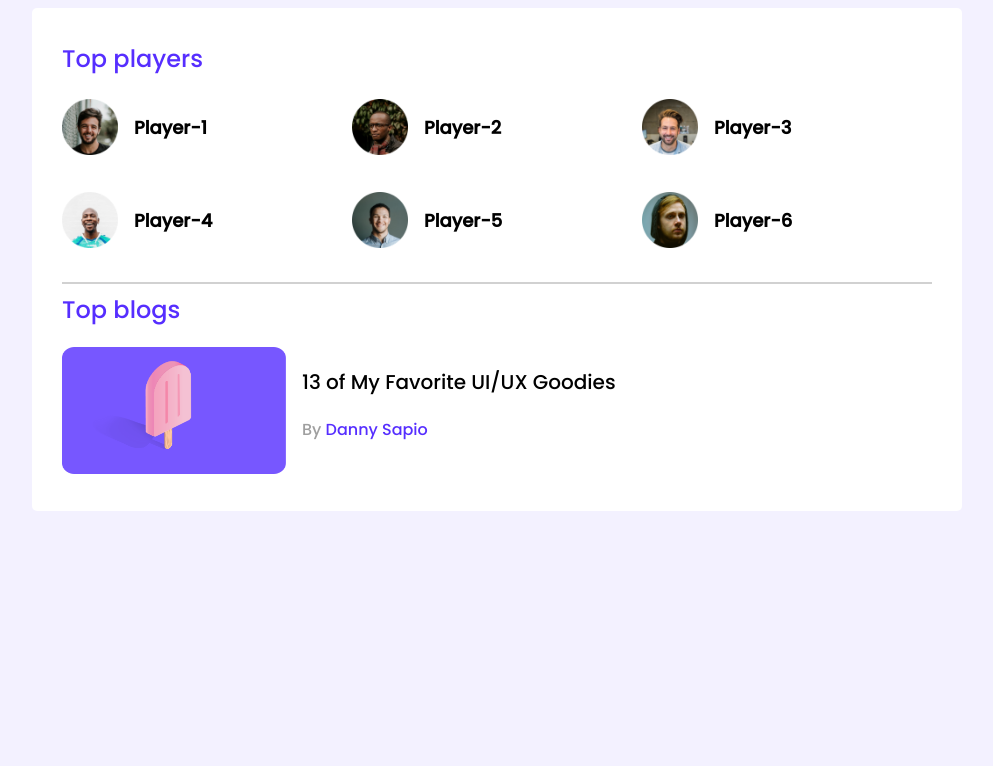
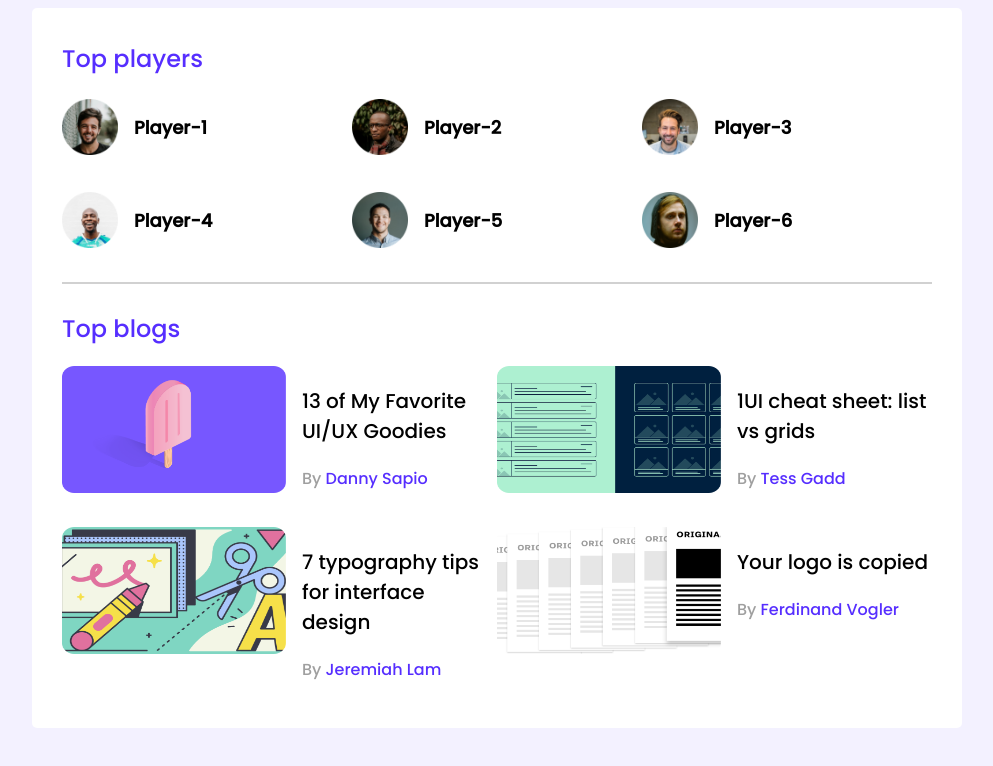
Before and after one commit to SynysterRudro/Module-9--HTML-CSS-only-Landing-page, a plain HTML site: page index.html in a window 1280 px wide. Shown: the whole page, without its empty margins (143-1136 px from the left). Drawn offline with Linux system fonts and the light colour scheme.

Commit message:
first page nearly completed

```diff
--- a/index.html
+++ b/index.html
@@ -73,6 +73,42 @@
                         </div>
 
                     </article>
+                    <article class="blog">
+
+                        <div class="thumbnail">
+                            <img src="images/blogs/blog-2.png" alt="">
+                        </div>
+                        <div class="blog-info">
+                            <h3 class="blog-title">1UI cheat sheet:
+                                list vs grids</h3>
+                            <p class="blog-author">By <a href="">Tess Gadd</a></p>
+                        </div>
+
+                    </article>
+                    <article class="blog">
+
+                        <div class="thumbnail">
+                            <img src="images/blogs/blog-3.png" alt="">
+                        </div>
+                        <div class="blog-info">
+                            <h3 class="blog-title">7 typography tips
+                                for interface design</h3>
+                            <p class="blog-author">By <a href="">Jeremiah Lam</a></p>
+                        </div>
+
+                    </article>
+                    <article class="blog">
+
+                        <div class="thumbnail">
+                            <img src="images/blogs/blog-4.png" alt="">
+                        </div>
+                        <div class="blog-info">
+                            <h3 class="blog-title">Your logo is
+                                copied</h3>
+                            <p class="blog-author">By <a href="">Ferdinand Vogler</a></p>
+                        </div>
+
+                    </article>
 
                 </div>
             </div>
--- a/styles/style.css
+++ b/styles/style.css
@@ -16,6 +16,7 @@ main {
 
 hr {
     border: 1px solid #D1D1D1;
+    margin-bottom: 27px;
 
 }
 
@@ -68,6 +69,12 @@ hr {
 
 /* top blogs style  */
 
+.blogs {
+    display: grid;
+    grid-template-columns: repeat(2, 1fr);
+    grid-row-gap: 20px;
+}
+
 .blog {
     display: flex;
 }
```
